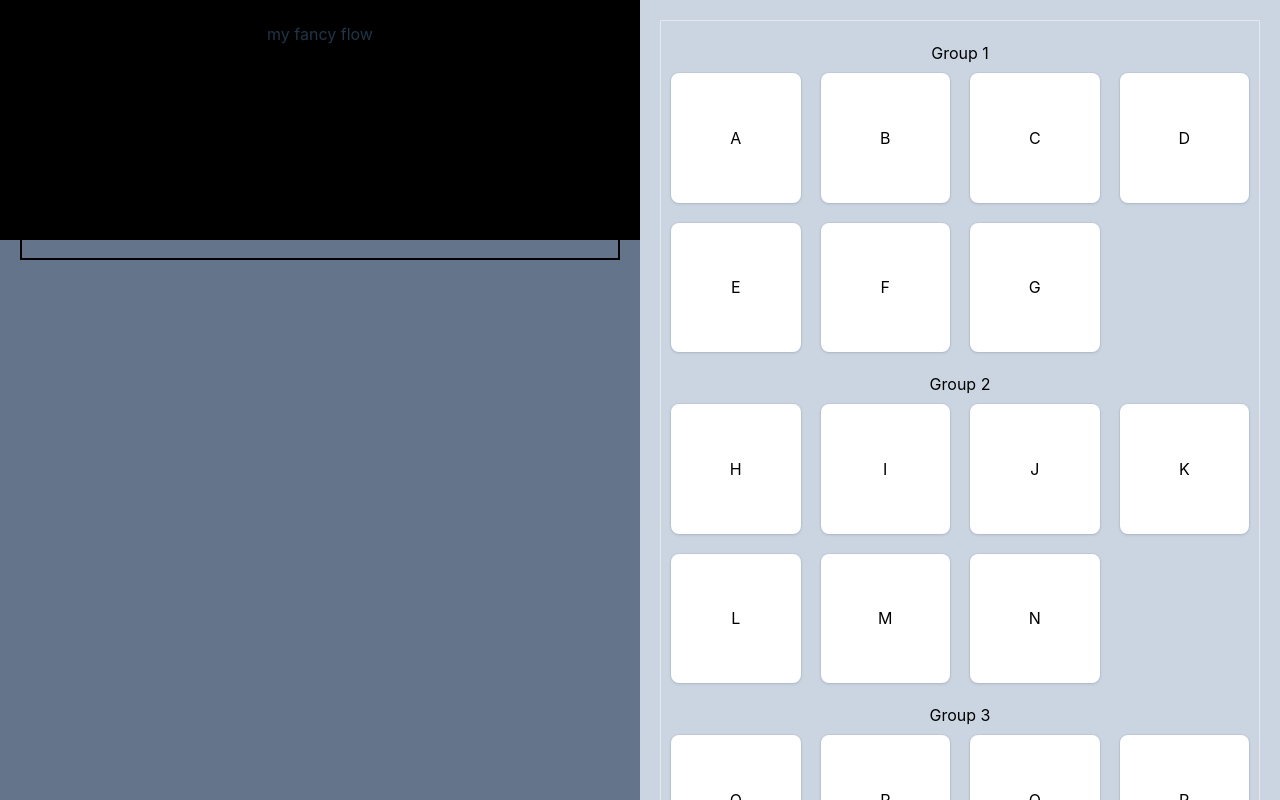
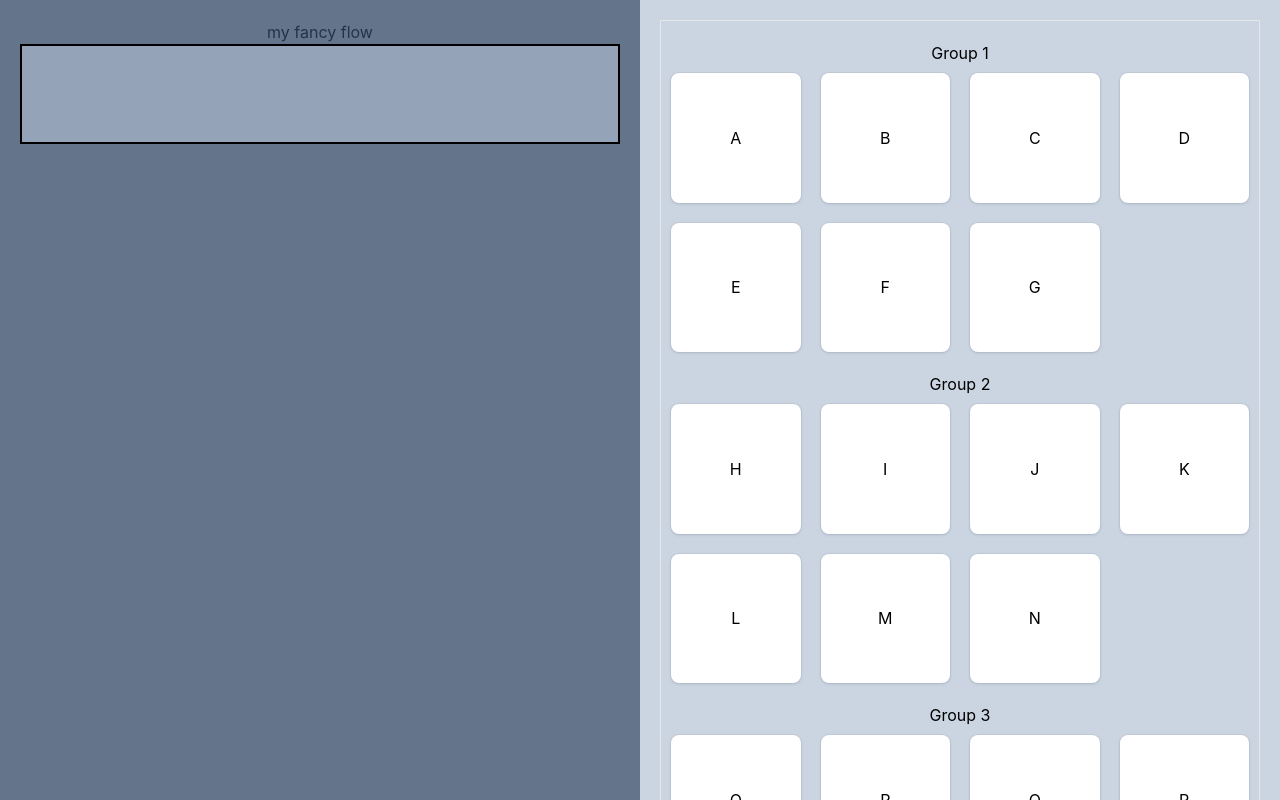
Before and after one commit to sevleo/YoGato-frontend, a React (Vite) app: page /builder in a window 1280 px wide. Built offline with nearby package versions, Linux system fonts and the light colour scheme.

Commit message:
Add step placeholder

```diff
--- a/src/components/buildingBlocks/Flow.tsx
+++ b/src/components/buildingBlocks/Flow.tsx
@@ -32,14 +32,14 @@ function Flow({ flow, isDragging }: FlowProps) {
   };
 
   return (
-    <div className="h-60 bg-black p-5">
-      <div className="droppable-area min-h-60 " ref={setNodeRef} style={style}>
-        <div>{flow.flowName}</div>
-
+    <div className="p-5">
+      <div>{flow.flowName}</div>
+      <div className="droppable-area " ref={setNodeRef} style={{ ...style }}>
         <div className=" flex flex-col gap-5 bg-slate-400">
           {flow.units.map((unit, index) => (
             <Unit key={unit.id} {...unit} index={index}></Unit>
           ))}
+          <div className="step-placeholder" style={{ minHeight: "96px" }}></div>
         </div>
       </div>
     </div>
--- a/src/components/buildingBlocks/Unit.tsx
+++ b/src/components/buildingBlocks/Unit.tsx
@@ -15,7 +15,7 @@ function Unit({
   index,
 }: UnitProps) {
   return (
-    <div className="flex justify-center gap-5 bg-slate-100 text-black">
+    <div className="step flex justify-center gap-5 bg-slate-100 text-black">
       <div className="flex w-1/6 items-center justify-center">
         Step {index != null ? index + 1 : null}
       </div>
```
